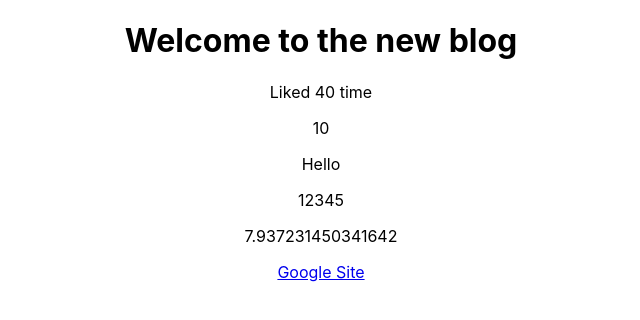
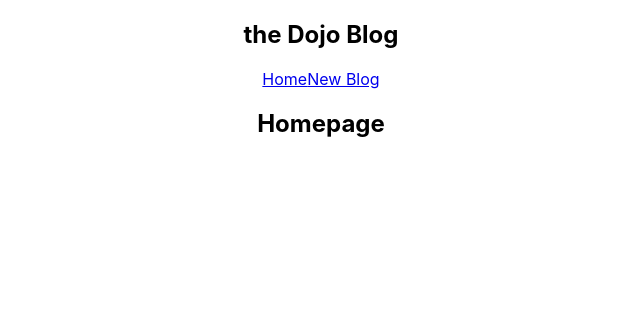
Before and after one commit to dominhdang148/react_learning, a React (Create React App) app: page / in a window 1280 px wide. Shown: the top 320 px of the page, without its empty margins (319-959 px from the left). Built offline with nearby package versions, Linux system fonts and the light colour scheme.

Commit message:
finished lesson 5

```diff
--- a/src/App.js
+++ b/src/App.js
@@ -1,28 +1,15 @@
 import './App.css';
+import Home from './Home';
+import Navbar from './NavBar';
 
 function App() {
-  const title = "Welcome to the new blog";
-  const likes = 40;
-  // const person = {
-  //   name: "dang",
-  //   age: 21,
-  // }
-  const link = "http://www.google.com"
   return (
     <div className="App">
+      <Navbar />
       <div className='content'>
-        <h1>{title}</h1>
-        <p>Liked {likes} time</p>
-        {/* <p>{person}</p> */}
-        <p>{10}</p>
-        <p>{"Hello"}</p>
-        <p>{[1, 2, 3, 4, 5]}</p>
-        <p>{Math.random() * 10}</p>
-
-
-        <a href={link}>Google Site</a>
+        <Home />
       </div>
-    </div>
+    </div >
   );
 }
 
--- /dev/null
+++ b/src/Home.js
@@ -0,0 +1,12 @@
+const Home = () => {
+    return (
+        <div className="home">
+            <h2>Homepage</h2>
+        </div>
+    );
+}
+
+export default Home;
+<div className="home">
+    <h2>Homepage</h2>
+</div>
--- /dev/null
+++ b/src/NavBar.js
@@ -0,0 +1,13 @@
+const Navbar = () => {
+    return (
+        <nav className="navbar">
+            <h1>the Dojo Blog</h1>
+            <div className="links">
+                <a href="/">Home</a>
+                <a href="/create">New Blog</a>
+            </div>
+        </nav>
+    );
+}
+
+export default Navbar;
```
Also changed, not shown: src/logo.svg (deleted).
